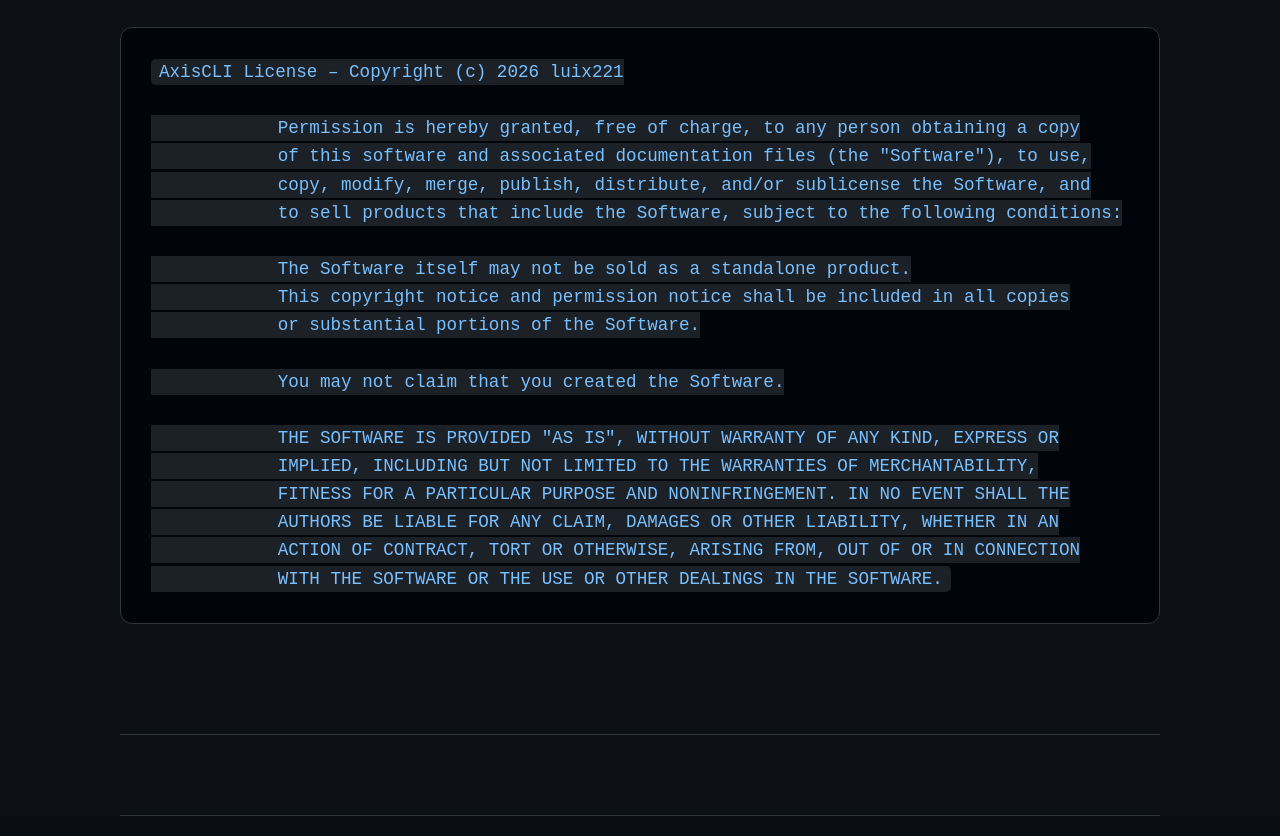
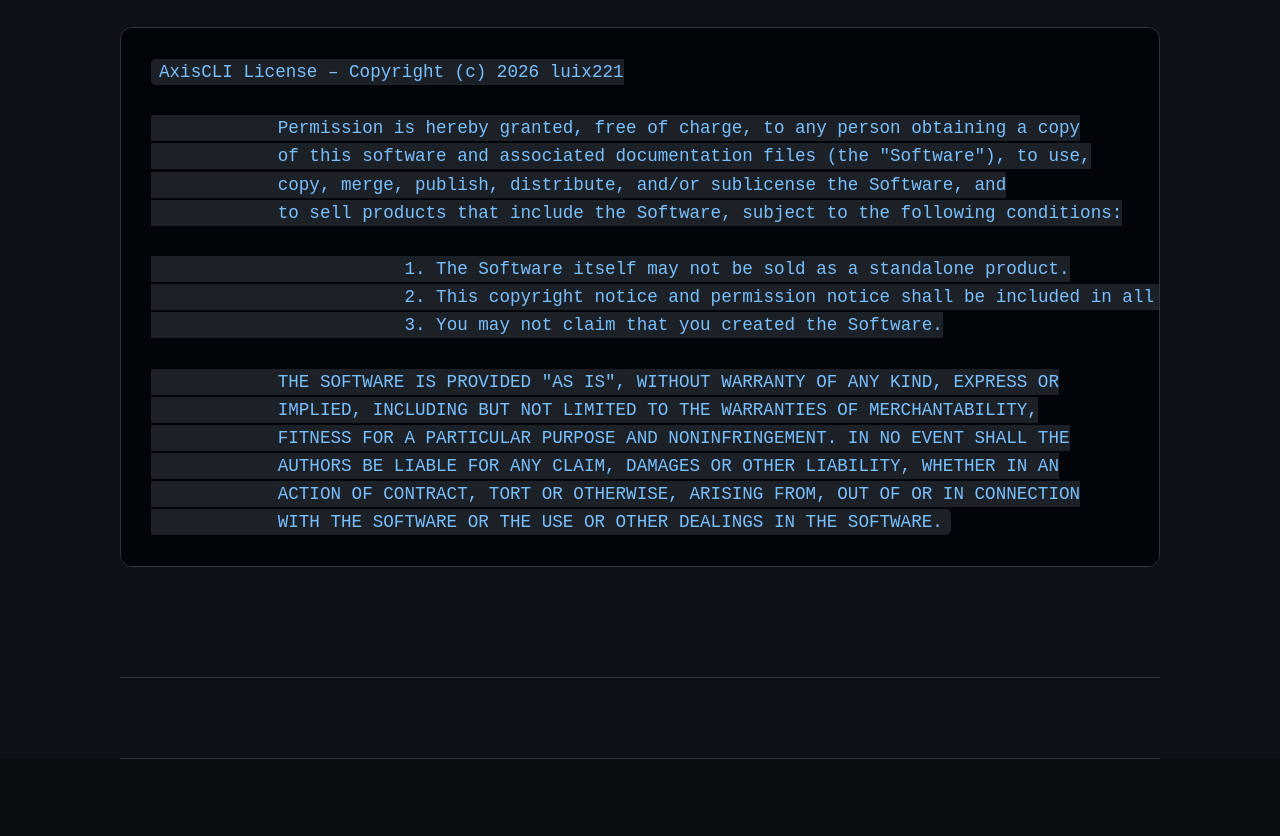
Before and after one commit to luix221/AxisCLI, a plain HTML site: page docs/index.html in a window 1280 px wide. Shown: the part 5637-6473 px from the top of the page. Drawn offline with Linux system fonts and the light colour scheme.

Commit message:
Update index.html

```diff
--- a/docs/index.html
+++ b/docs/index.html
@@ -273,14 +273,12 @@
 
             Permission is hereby granted, free of charge, to any person obtaining a copy
             of this software and associated documentation files (the "Software"), to use,
-            copy, modify, merge, publish, distribute, and/or sublicense the Software, and
+            copy, merge, publish, distribute, and/or sublicense the Software, and
             to sell products that include the Software, subject to the following conditions:
 
-            The Software itself may not be sold as a standalone product.
-            This copyright notice and permission notice shall be included in all copies
-            or substantial portions of the Software.
-
-            You may not claim that you created the Software.
+			1. The Software itself may not be sold as a standalone product.
+			2. This copyright notice and permission notice shall be included in all copies or substantial portions of the Software.
+			3. You may not claim that you created the Software.
 
             THE SOFTWARE IS PROVIDED "AS IS", WITHOUT WARRANTY OF ANY KIND, EXPRESS OR
             IMPLIED, INCLUDING BUT NOT LIMITED TO THE WARRANTIES OF MERCHANTABILITY,
```
